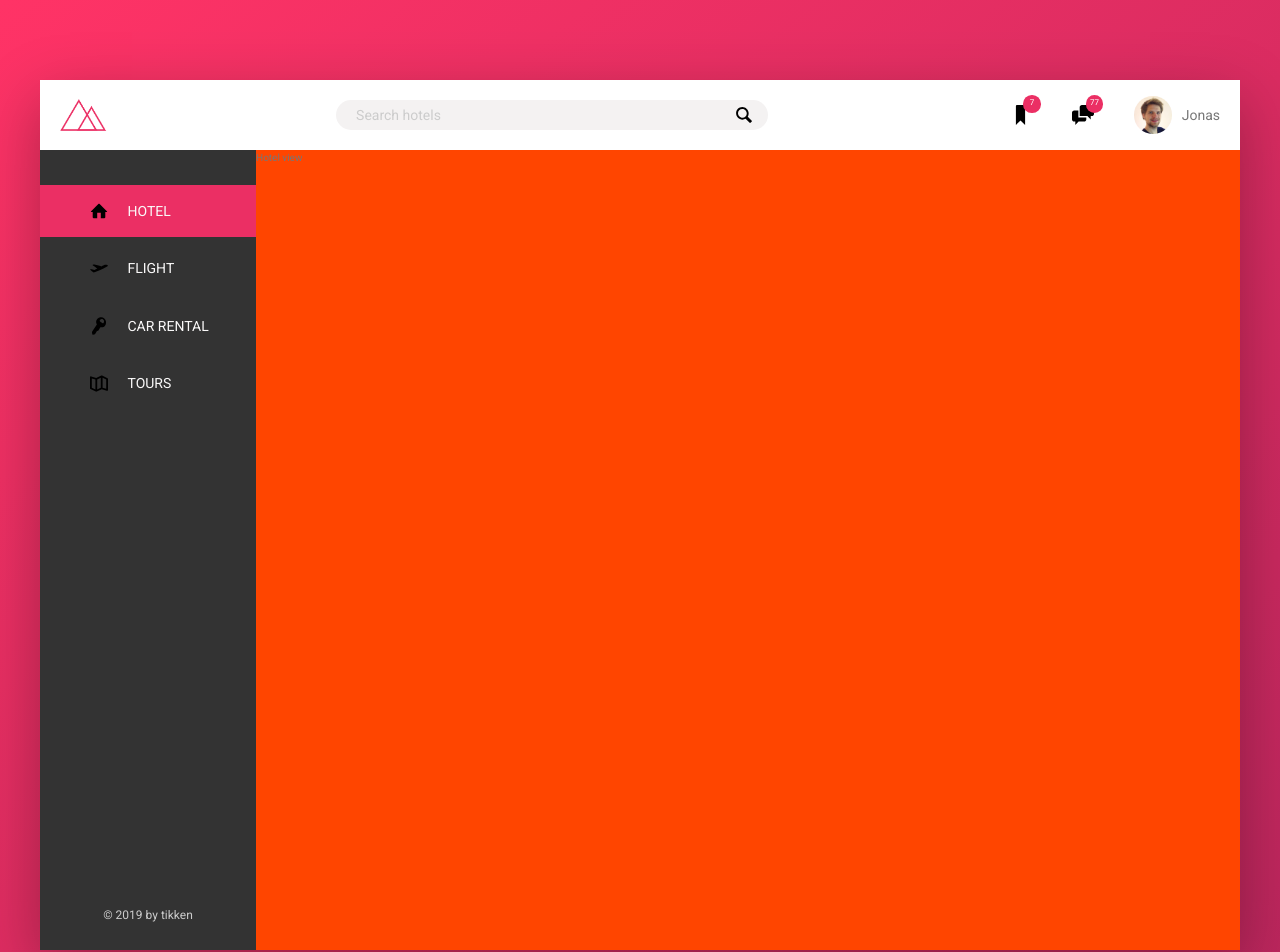
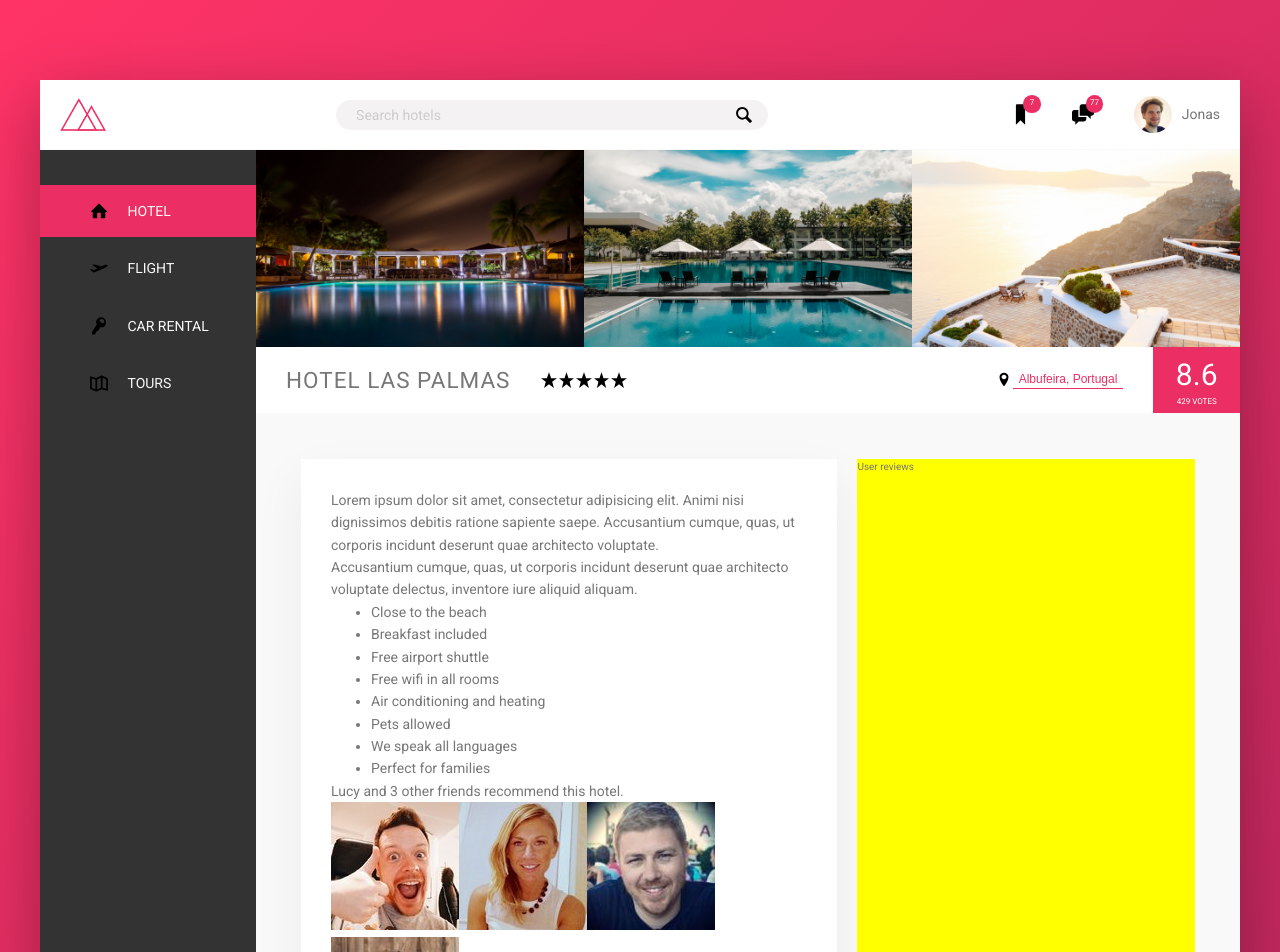
Before and after one commit to datikken/FlexMaster, a React (Create React App) app: page / in a window 1280 px wide. Shown: the top 952 px of the page. Built offline with nearby package versions, Linux system fonts and the light colour scheme.

Commit message:
Description

```diff
--- a/src/components/layout/Layout.js
+++ b/src/components/layout/Layout.js
@@ -1,6 +1,7 @@
 import React from 'react'
 import Header from '../header/Header'
 import Sidebar from '../sidebar/Sidebar'
+import Main from '../main/Main'
 
 export default function Layout(props) {
   return (
@@ -9,11 +10,7 @@ export default function Layout(props) {
 
       <div className="content">
         <Sidebar/>
-
-          <main className="hotel-view">
-            Hotel view
-            {props.children}
-          </main>
+        <Main/>
         </div>
 
     </div>
--- /dev/null
+++ b/src/components/main/Main.js
@@ -0,0 +1,14 @@
+import React from 'react'
+import Gallery from '../main/gallery/Gallery'
+import Overview from './overview/Overview'
+import Detail from './detail/Detail'
+
+export default function Main() {
+  return (
+    <main className="hotel-view">
+      <Gallery/>
+      <Overview/>
+      <Detail/>
+    </main>
+  )
+}
--- /dev/null
+++ b/src/components/main/detail/Detail.js
@@ -0,0 +1,47 @@
+import React from 'react'
+import User from '../../../assets/img/user-1.jpg'
+import User2 from '../../../assets/img/user-2.jpg'
+import User3 from '../../../assets/img/user-3.jpg'
+import User4 from '../../../assets/img/user-4.jpg'
+
+
+export default function Detail() {
+  return (
+    <div className="detail">
+      <div className="description">
+        <p className="paragraph">
+          Lorem ipsum dolor sit amet, consectetur adipisicing elit. Animi nisi dignissimos debitis ratione sapiente saepe. Accusantium cumque, quas, ut corporis incidunt deserunt quae architecto voluptate.
+        </p>
+        <p className="paragraph">
+          Accusantium cumque, quas, ut corporis incidunt deserunt quae architecto voluptate delectus, inventore iure aliquid aliquam.
+        </p>
+        <ul className="list">
+            <li className="list__item">Close to the beach</li>
+            <li className="list__item">Breakfast included</li>
+            <li className="list__item">Free airport shuttle</li>
+            <li className="list__item">Free wifi in all rooms</li>
+            <li className="list__item">Air conditioning and heating</li>
+            <li className="list__item">Pets allowed</li>
+            <li className="list__item">We speak all languages</li>
+            <li className="list__item">Perfect for families</li>
+        </ul>
+
+        <div className="recommend">
+          <p className="recommend__count">
+            Lucy and 3 other friends recommend this hotel.
+          </p>
+          <div className="recommend__friends">
+            <img className="recommend__photo" src={User}/>
+            <img className="recommend__photo" src={User2}/>
+            <img className="recommend__photo" src={User3}/>
+            <img className="recommend__photo" src={User4}/>
+          </div>
+        </div>
+
+      </div>
+      <div className="user-reviews">
+        User reviews
+      </div>
+    </div>
+  )
+}
--- /dev/null
+++ b/src/components/main/gallery/Gallery.js
@@ -0,0 +1,22 @@
+import React from 'react'
+import Hotel from '../../../assets/img/hotel-1.jpg'
+import Hotel2 from '../../../assets/img/hotel-2.jpg'
+import Hotel3 from '../../../assets/img/hotel-3.jpg'
+
+export default function Gallery() {
+  return (
+    <div className="gallery">
+        <figure className="gallery__item">
+            <img src={Hotel} className="gallery__photo"/>
+        </figure>
+
+        <figure className="gallery__item">
+            <img src={Hotel2} className="gallery__photo"/>
+        </figure>
+
+        <figure className="gallery__item">
+            <img src={Hotel3} className="gallery__photo"/>
+        </figure>
+      </div>
+  )
+}
--- /dev/null
+++ b/src/components/main/overview/Overview.js
@@ -0,0 +1,30 @@
+import React from 'react'
+import Star from '../../../assets/icomoon/SVG/star.svg'
+import Location from '../../../assets/icomoon/SVG/location-pin.svg'
+
+export default function Overview() {
+  return (
+
+    <div className="overview">
+      <h1 className="overview__heading">Hotel Las Palmas</h1>
+      <div className="overview__stars">
+        <img src={Star} className="overview__icon-star"/>
+        <img src={Star} className="overview__icon-star"/>
+        <img src={Star} className="overview__icon-star"/>
+        <img src={Star} className="overview__icon-star"/>
+        <img src={Star} className="overview__icon-star"/>
+      </div>
+
+      <div className="overview__location">
+        <img src={Location} className="overview__icon-location"/>
+        <button className="btn-inline">Albufeira, Portugal</button>
+      </div>
+
+      <div className="overview__rating">
+        <div className="overview__rating-average">8.6</div>
+        <div className="overview__rating-count">429 votes</div>
+
+      </div>
+    </div>
+  )
+}
--- a/src/styles/components/_components.scss
+++ b/src/styles/components/_components.scss
@@ -180,3 +180,108 @@
     padding: 2.5rem;
     color: var(--color-grey-light-4);
 }
+
+//Gallery
+.gallery {
+    display: flex;
+
+    &__photo {
+        width: 100%;
+        display: block;
+    }
+}
+
+
+//Overview
+.overview {
+    display: flex;
+    align-items: center;
+    border-bottom: 1px solid var(--color-grey-light-1);
+
+    &__heading {
+        font-size: 2.25rem;
+        font-weight: 300;
+        text-transform: uppercase;
+        letter-spacing: 1px;
+        padding: 1.5rem 3rem;
+    }
+
+    &__stars {
+        margin-right: auto;
+        display: flex;
+    }
+
+    &__icon-star,
+    &__icon-location {
+        width: 1.75rem;
+        height: 1.75rem;
+    }
+
+    &__location {
+        font-size: 1.2rem;
+        display: flex;
+        vertical-align: center;
+    }
+
+    &__rating {
+        background-color: var(--color-primary);
+        margin-left: 3rem;
+        padding: 0 2.25rem;
+        color: #fff;
+        align-self: stretch;
+        display: flex;
+        align-items: center;
+        justify-content: center;
+        flex-direction: column;
+    }
+
+    &__rating-average {
+        font-size: 3rem;
+        font-weight: 300;
+        margin-bottom: -3px;
+    }
+
+    &__rating-count {
+        font-size: .8rem;
+        text-transform: uppercase;
+    }
+}
+
+//Button inline
+.btn-inline {
+    border: none;
+    color: var(--color-primary);
+    font-size: inherit;
+    border-bottom: 1px  solid currentColor;
+    padding-bottom: 2px;
+    display: inline-block;
+    background-color: transparent;
+    cursor: pointer;
+    transition: all .2s;
+
+    &:hover {
+        color: var(--color-grgey-dark-1);
+    }
+
+    &:hover {
+        outline: none;
+        animation: pulsate 1s infinite;
+    }
+}
+
+@keyframes pulsate {
+    0% {
+        transform: scale(1);
+        box-shadow: none;
+    }
+
+    30% {
+        transform: scale(1.05);
+        box-shadow: 0 1rem 4rem rgba(0,0,0, .25);
+    }
+
+    100% {
+        transform: scale(1);
+        box-shadow: none;
+    }
+}
--- a/src/styles/layout/_layout.scss
+++ b/src/styles/layout/_layout.scss
@@ -9,7 +9,7 @@
 .header {
     height: 7rem;
     background-color: #fff;
-    border-bottom: var(--color-grey-light-1);
+    border-bottom: 1px solid var(--color-grey-light-1);
     display: flex;
     justify-content: space-between;
     align-items: center;
@@ -18,6 +18,8 @@
 
 .content {
     display: flex;
+    background-color: #fff;
+
 }
 
 .sidebar {
@@ -31,6 +33,25 @@
 .hotel-view {
     border-bottom: var(--color-grey-light-1);
     flex: 1;
-    background-color: orangered;
-    height: 80rem;
 }
+
+.detail {
+    display: flex;
+    padding: 4.5rem;
+    background-color: var(--color-grey-light-1);
+    border-bottom: var(--color-grey-light-1);
+}
+
+.description {
+    background:#fff;
+    box-shadow: 0 2rem 5rem rgba(0,0,0, .06);
+    padding: 3rem;
+    flex: 0 0 60%;
+    margin-right: 2rem;
+    font-size: 1.4rem;
+}
+
+.user-reviews {
+    background: yellow;
+    flex: 1;
+}
```
